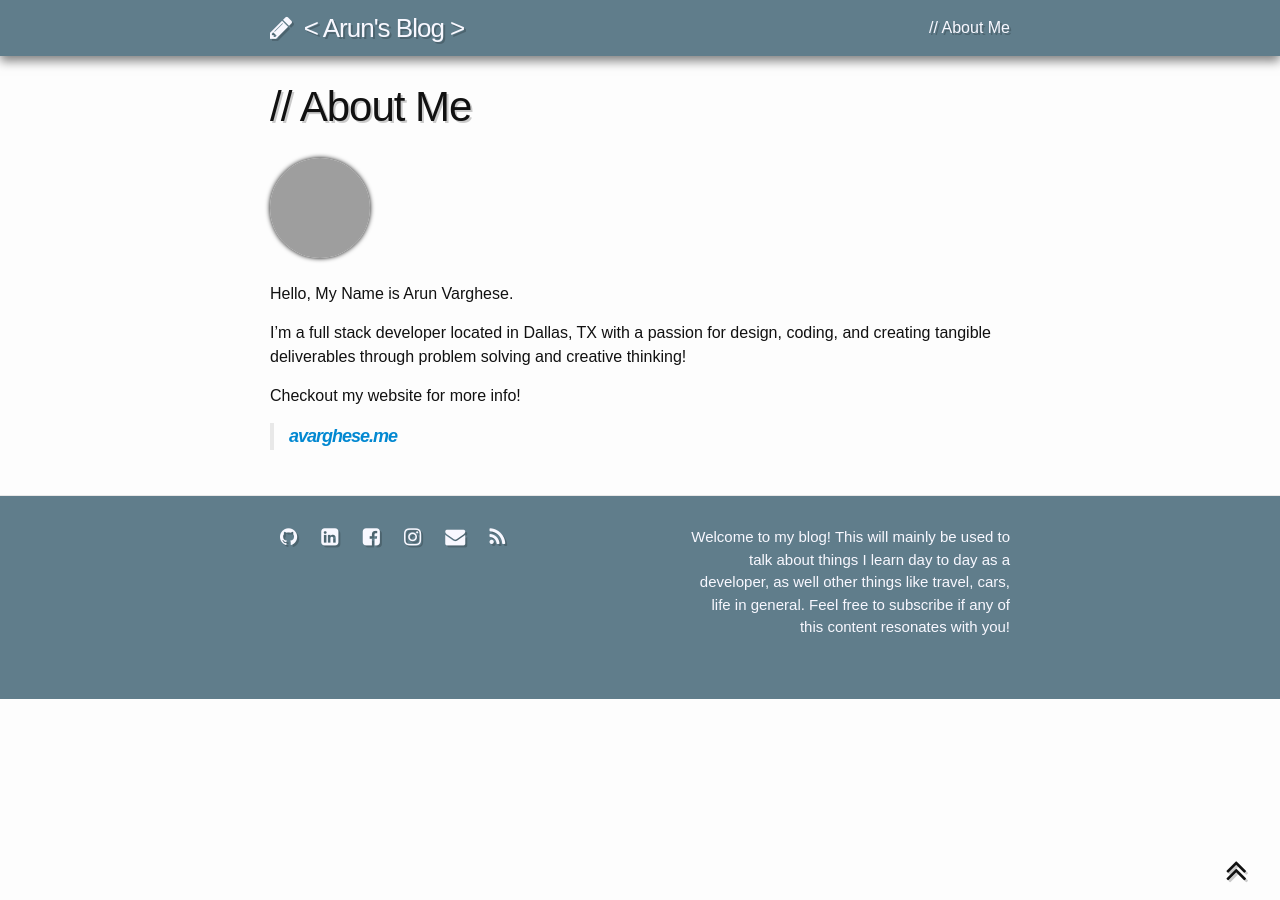
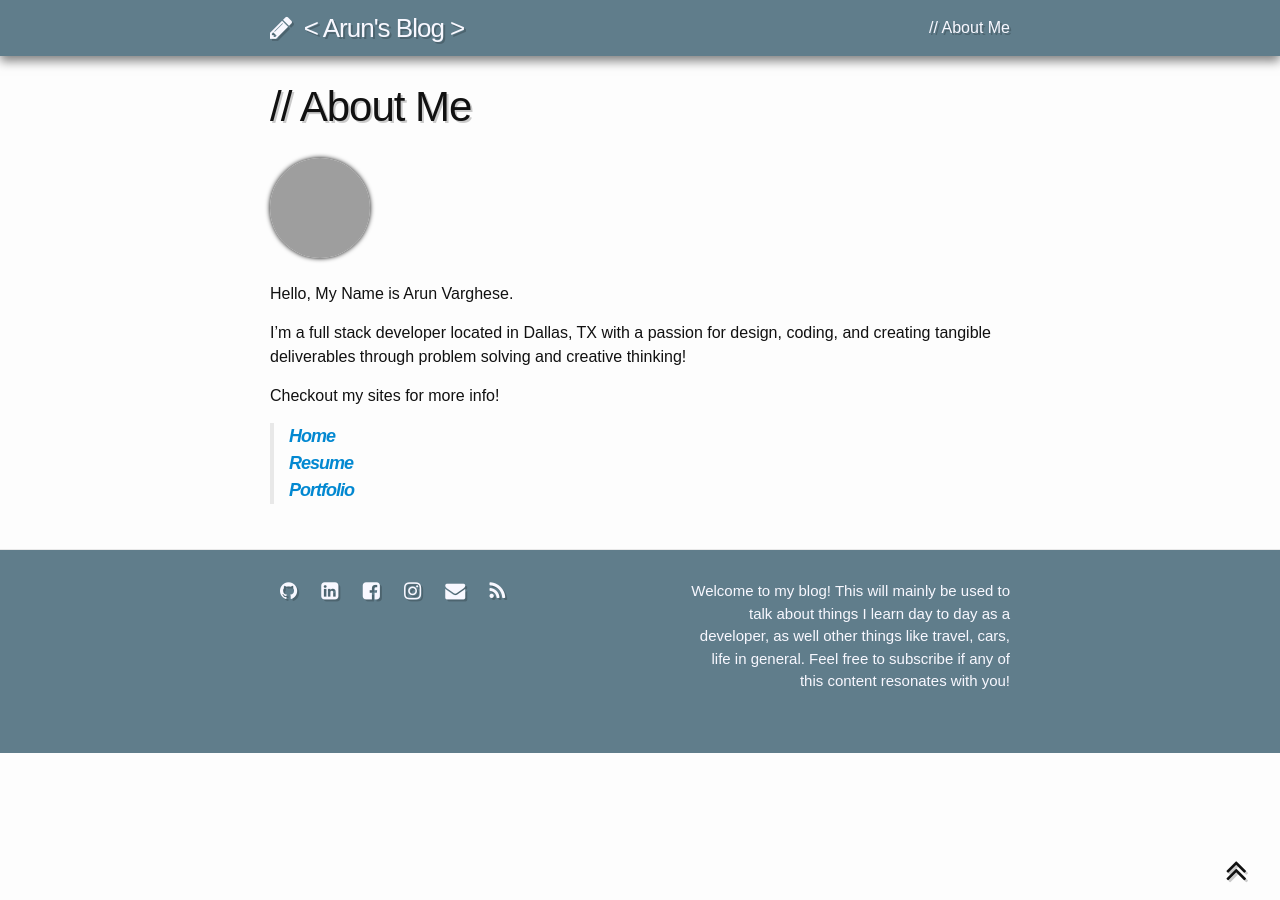
Before and after one commit to arvarghese/blog, a Jekyll site: the page built from about.md, in a window 1280 px wide, cut to the strip 0-900 px from the top of the page. Built offline with Jekyll 4.4.1, drawn with Linux system fonts in a browser that asks for light colours; nearby versions of some CDN libraries; some web fonts are replaced; comment, search, counter and statistics services are not loaded; grey boxes are pictures that could not be loaded.

Commit message:
more links

```diff
--- a/about.md
+++ b/about.md
@@ -10,6 +10,8 @@ Hello, My Name is Arun Varghese.
 
 I'm a full stack developer located in Dallas, TX with a passion for design, coding, and creating tangible deliverables through problem solving and creative thinking!
 
-Checkout my website for more info!
+Checkout my sites for more info!
 
-+ ><strong>[avarghese.me](http://avarghese.me/)</strong>
++ ><strong>[Home](http://avarghese.me/)</strong>
++ ><strong>[Resume](http://avarghese.me/resume)</strong>
++ ><strong>[Portfolio](http://avarghese.me/portfolio)</strong>
```
Also changed, not shown: 2 other files.
